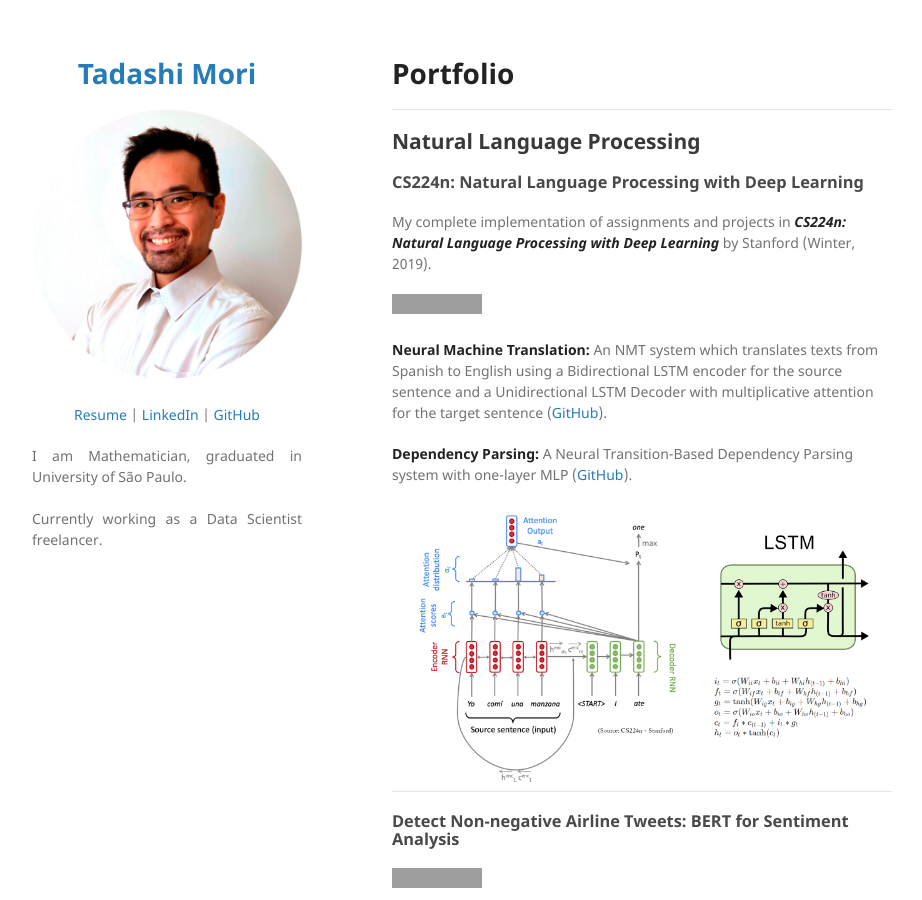
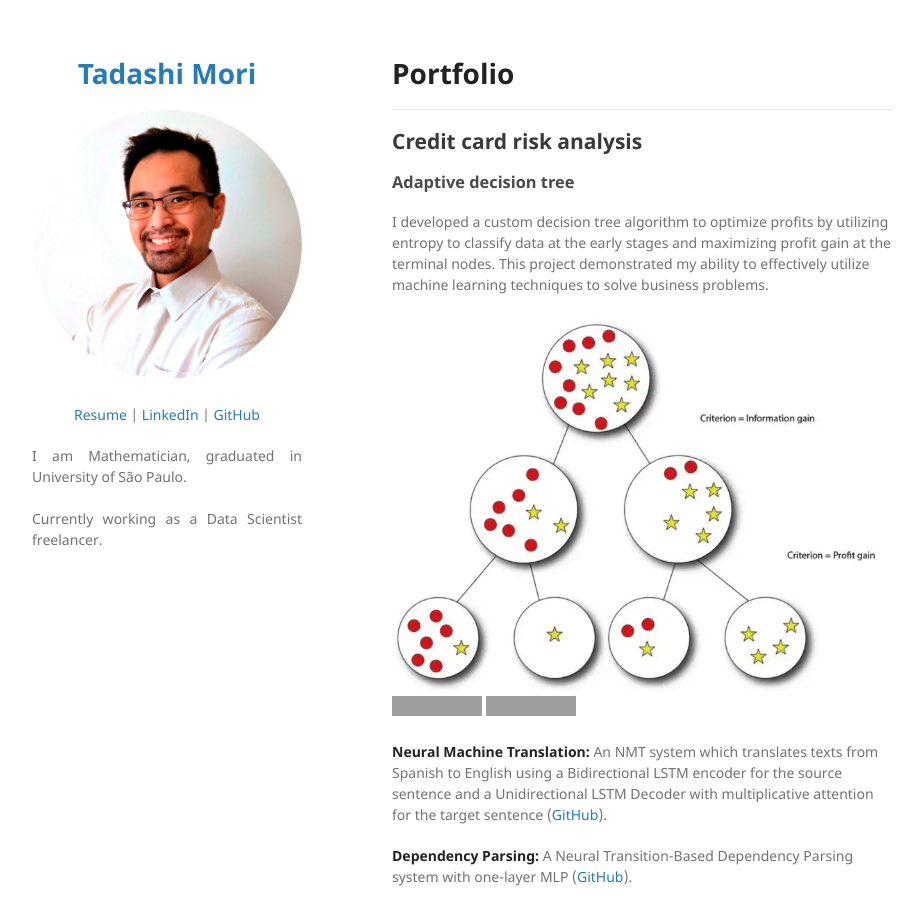
Before and after one commit to tadashiorigami/tadashiorigami.github.io, a Jekyll site: the page built from index.md, in a window 1280 px wide and 900 px high. Shown: the whole window, without its empty margins (178-1100 px from the left). Built offline with Jekyll 4.4.1, drawn with Linux system fonts in a browser that asks for light colours; our own code applies the rules of GitHub Pages for plain Markdown files; grey boxes are pictures that could not be loaded.

Commit message:
update first article

```diff
--- a/index.md
+++ b/index.md
@@ -1,12 +1,15 @@
 # Portfolio
 ---
-## Natural Language Processing
+## Credit card risk analysis
 
-### CS224n: Natural Language Processing with Deep Learning
+### Adaptive decision tree
 
-My complete implementation of assignments and projects in [***CS224n: Natural Language Processing with Deep Learning***](http://web.stanford.edu/class/cs224n/) by Stanford (Winter, 2019).
+I developed a custom decision tree algorithm to optimize profits by utilizing entropy to classify data at the early stages and maximizing profit gain at the terminal nodes. This project demonstrated my ability to effectively utilize machine learning techniques to solve business problems.
 
-[![View on GitHub](https://img.shields.io/badge/GitHub-View_on_GitHub-blue?logo=GitHub)](https://github.com/chriskhanhtran/CS224n-NLP-Solutions/tree/master/assignments/)
+
+<center><img src="images/adatree.webp"/></center>
+[![View on GitHub](https://img.shields.io/badge/GitHub-View_on_GitHub-blue?logo=GitHub)](https://github.com/tadashiorigami/Custom-decision-tree)
+[![Read on Medium](https://img.shields.io/badge/Medium-Read_Article-blue?logo=Medium)](https://medium.com/@tadashi-mori/custom-criteria-on-decision-trees-427aae331d75)
 
 **Neural Machine Translation:** An NMT system which translates texts from Spanish to English using a Bidirectional LSTM encoder for the source sentence and a Unidirectional LSTM Decoder with multiplicative attention for the target sentence ([GitHub](https://github.com/chriskhanhtran/CS224n-NLP-Solutions/tree/master/assignments/)).
 
```
Also changed, not shown: images/adatree.webp (added).
